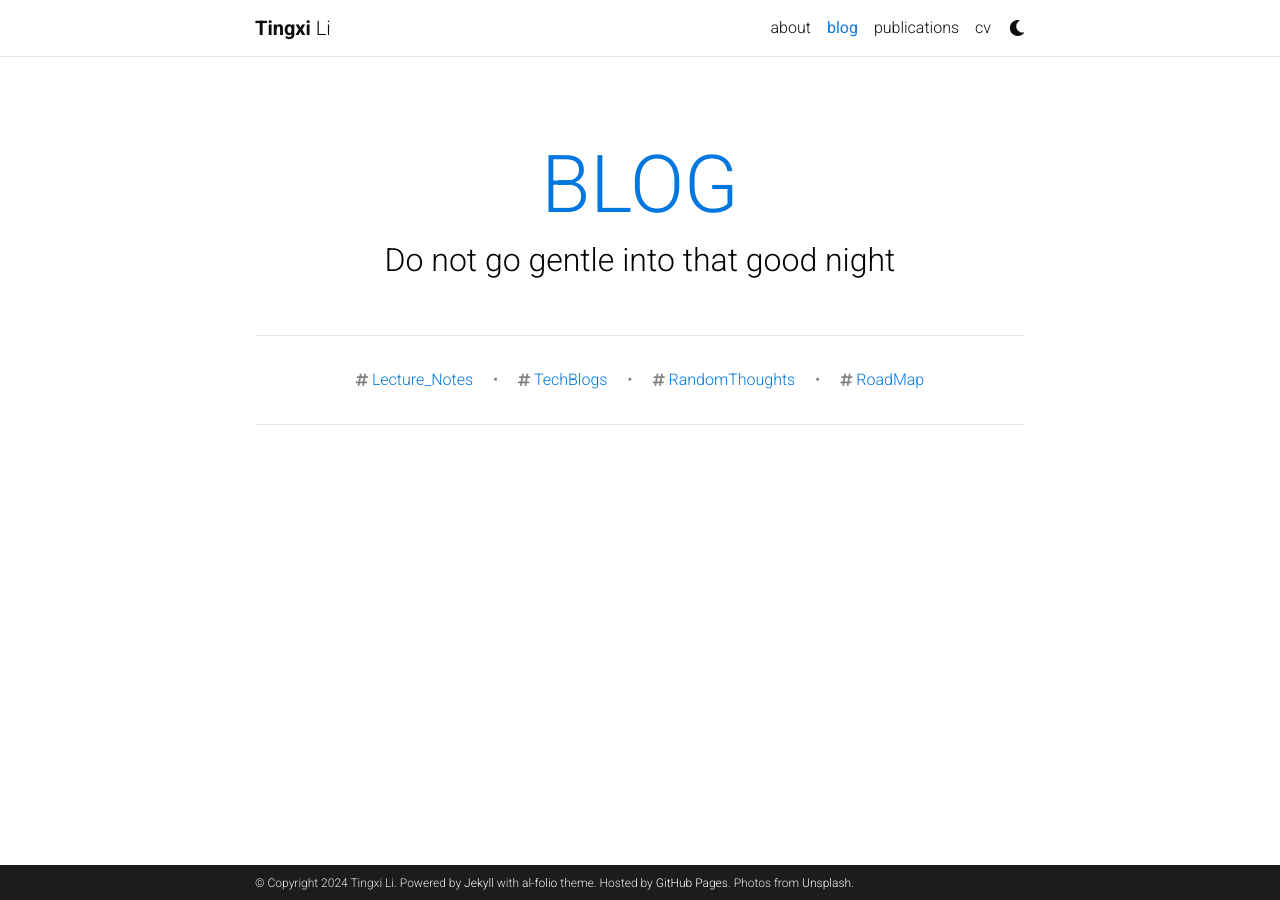
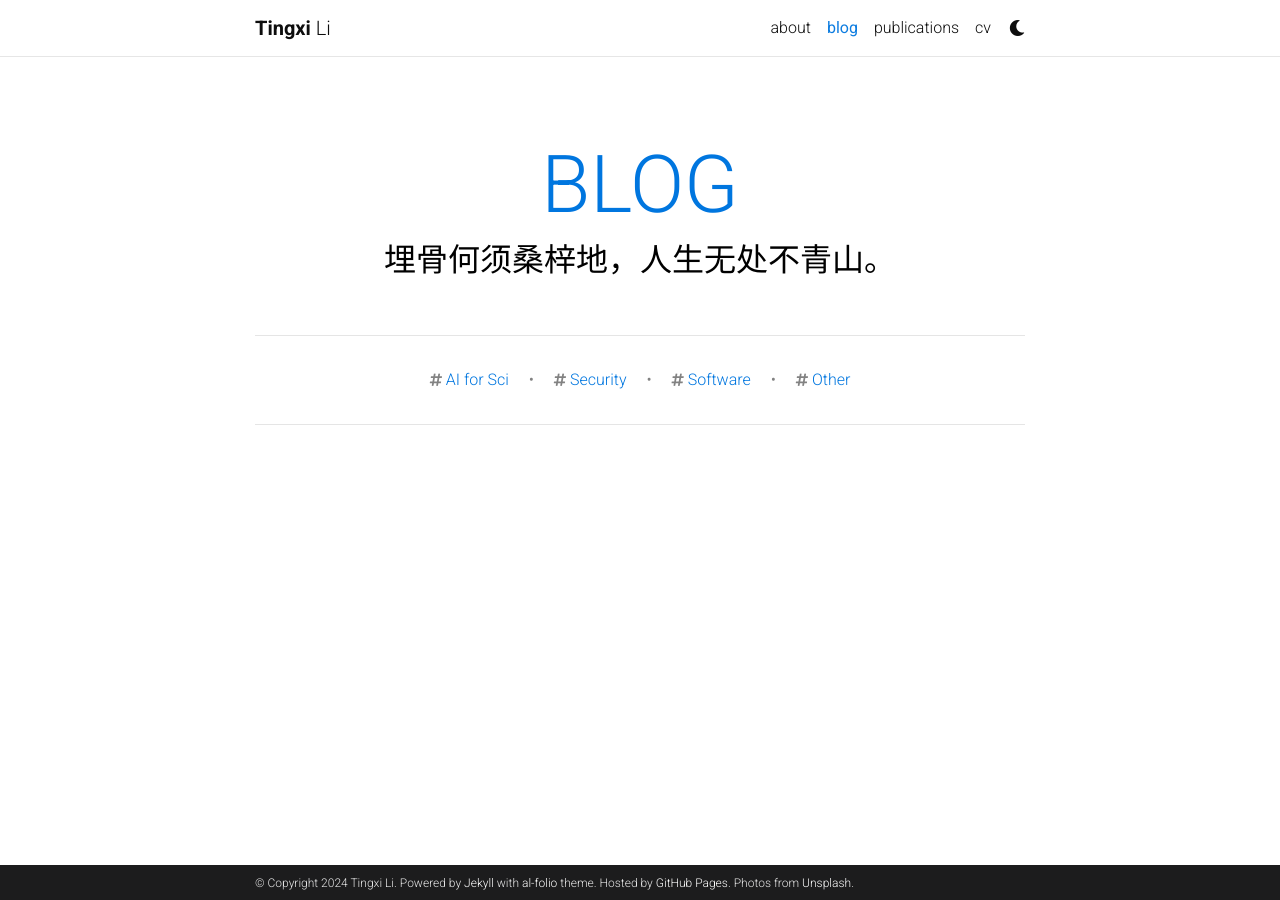
Before and after one commit to tinzzyli/tinzzyli.github.io, a Jekyll site: the page built from blog/index.html, in a window 1280 px wide. Built offline with Jekyll 4.4.1, drawn with Linux system fonts in a browser that asks for light colours; the list of posts is cut into pages by our own code; comment, search, counter and statistics services are not loaded; a style sheet for code colours, icons or effects is not loaded.

Commit message:
new page

```diff
--- a/_config.yml
+++ b/_config.yml
@@ -89,17 +89,16 @@ dblp_url: # your DBLP profile url
 stackoverflow_id: # your stackoverflow id
 kaggle_id: # your kaggle id
 lastfm_id: # your lastfm id
-spotify_id: 31vcwki53vosyurcuq4jqgnf56tm
+spotify_id:
 pinterest_id: # your pinterest id
 unsplash_id: # your unsplash id
-instagram_id: tinzzy.li
+instagram_id:
 facebook_id: # your facebook id
 youtube_id: # your youtube channel id (youtube.com/@<youtube_id>)
 discord_id: # your discord id (18-digit unique numerical identifier)
 
 contact_note: >
-  Many years later, as he faced the firing squad, Colonel Aureliano Buendia was to remember that distant afternoon when his father took him to discover ice.
-
+  食肉何曾尽虎头，卅年书剑海天秋。须知少日拏云志，曾许人间第一流。
 # -----------------------------------------------------------------------------
 # Analytics and search engine verification
 # -----------------------------------------------------------------------------
@@ -116,7 +115,7 @@ bing_site_verification:  # out your bing-site-verification ID (Bing Webmaster)
 
 blog_name: "BLOG" # blog_name will be displayed in your blog page
 blog_nav_title: blog # your blog must have a title for it to be displayed in the nav bar
-blog_description: Do not go gentle into that good night
+blog_description: 埋骨何须桑梓地，人生无处不青山。
 permalink: /blog/:year/:title/
 
 # Pagination
@@ -244,7 +243,7 @@ jekyll-archives:
     tag: '/blog/tag/:name/'
     category: '/blog/category/:name/'
 
-display_tags: ['Lecture_Notes', 'TechBlogs', 'RandomThoughts', 'RoadMap'] # this tags will be dispalyed on the front page of your blog
+display_tags: ['AI for Sci', 'Security', 'Software', 'Other'] # this tags will be dispalyed on the front page of your blog
 
 # -----------------------------------------------------------------------------
 # Jekyll Scholar
```
Also changed, not shown: _pages/about.md (+1 -1 lines).
